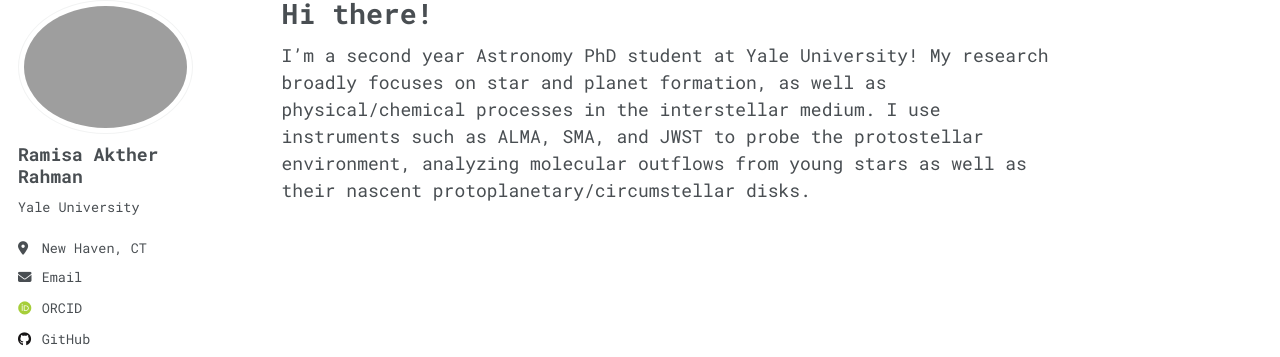
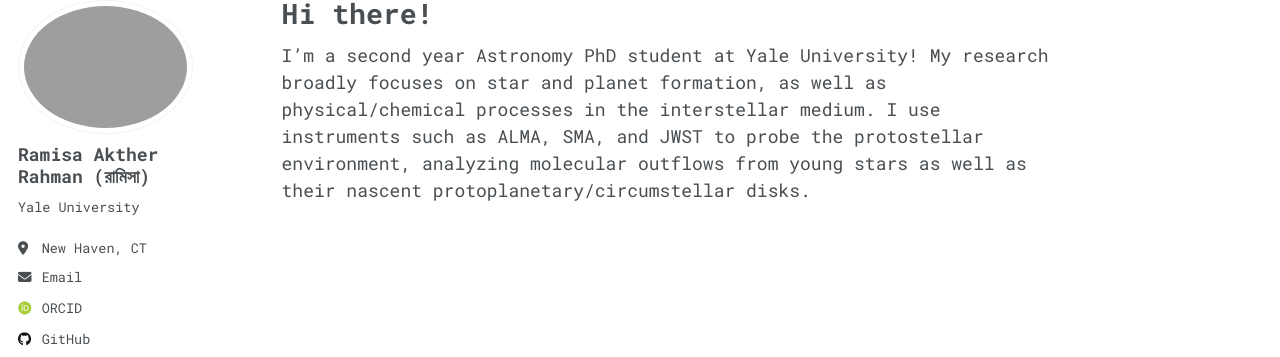
Before and after one commit to ramistarblob/ramistarblob.github.io, a Jekyll site: the page built from _pages/about.md, in a window 1280 px wide. Shown: the part 99-456 px from the top of the page. Built offline with Jekyll 4.4.1, drawn with Linux system fonts in a browser that asks for light colours; some web fonts are replaced; a script that is not in the unit is left out.

```diff
--- a/_config.yml
+++ b/_config.yml
@@ -23,7 +23,7 @@ repository               : "ramistarblob/ramistarblob.github.io"
 author:
   # Biographic information
   avatar           : "profile.png"
-  name             : "Ramisa Akther Rahman"
+  name             : "Ramisa Akther Rahman (রামিসা)"
   pronouns         : # example: "she/her"
   bio              : "Yale University"
   location         : "New Haven, CT"
```
